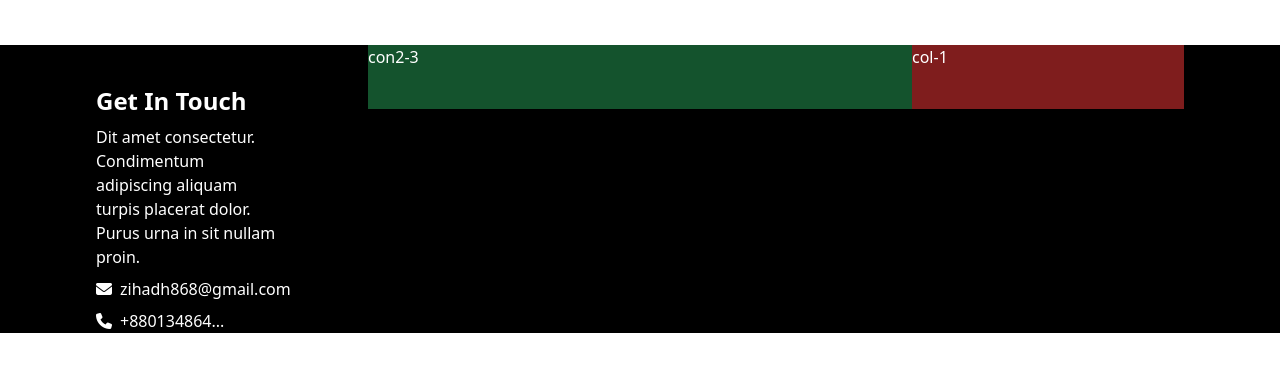
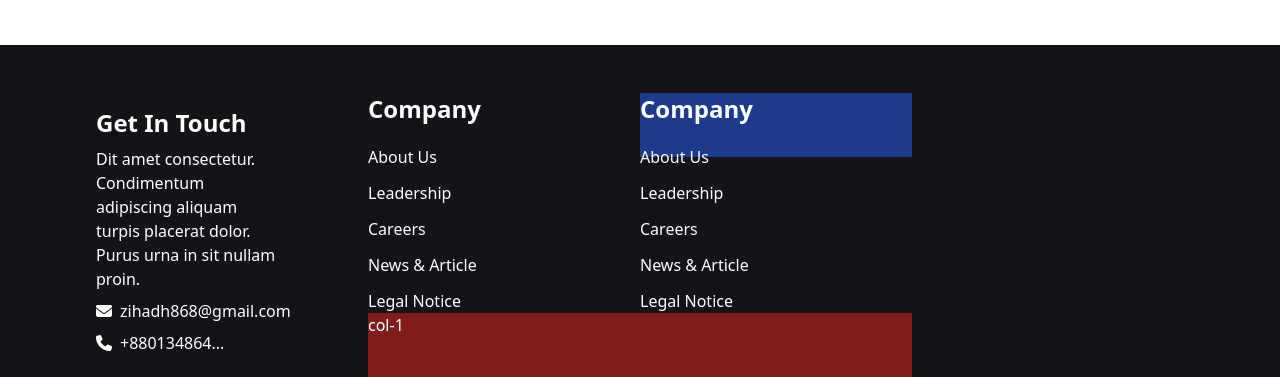
Before and after one commit to zihad868/Hockey-Club, a plain HTML site: page index.html in a window 1280 px wide. Shown: the part 4764-5141 px from the top of the page. Before the commit the page ends 5097 px from the top, so only its background shows below. Drawn offline with nearby package versions, Linux system fonts and the light colour scheme.

```diff
--- a/index.html
+++ b/index.html
@@ -628,7 +628,7 @@
 
     </main>
 
-    <footer class="bg-black text-white">
+    <footer class="bg-[#131318] text-white">
       <div class="container mx-auto px-5 lg:px-24 mt-12 space-x-7">
 
         <div class="grid grid-cols-1 lg:grid-cols-4">
@@ -648,7 +648,32 @@
             </div>
           </div>
 
-          <div class="col-span-2 bg-green-900 h-16">con2-3</div>
+          <div class="col-span-2">
+            <div class="grid grid-cols-2 mt-12">
+              <div>
+                <h4 class="text-2xl font-semibold mb-5">Company</h4>
+                <div class="flex flex-col space-y-3">
+                  <a href="">About Us</a>
+                  <a href="">Leadership</a>
+                  <a href="">Careers</a>
+                  <a href="">News & Article</a>
+                 <a href="">Legal Notice</a>
+               </div>
+              </div>
+
+              <div class="bg-blue-900 h-16">
+                <div>
+                  <h4 class="text-2xl font-semibold mb-5">Company</h4>
+                  <div class="flex flex-col space-y-3">
+                    <a href="">About Us</a>
+                    <a href="">Leadership</a>
+                    <a href="">Careers</a>
+                    <a href="">News & Article</a>
+                   <a href="">Legal Notice</a>
+                 </div>
+              </div>
+            </div>
+          </div>
 
           <div class="bg-red-900 h-16">col-1</div>
         </div>
```
